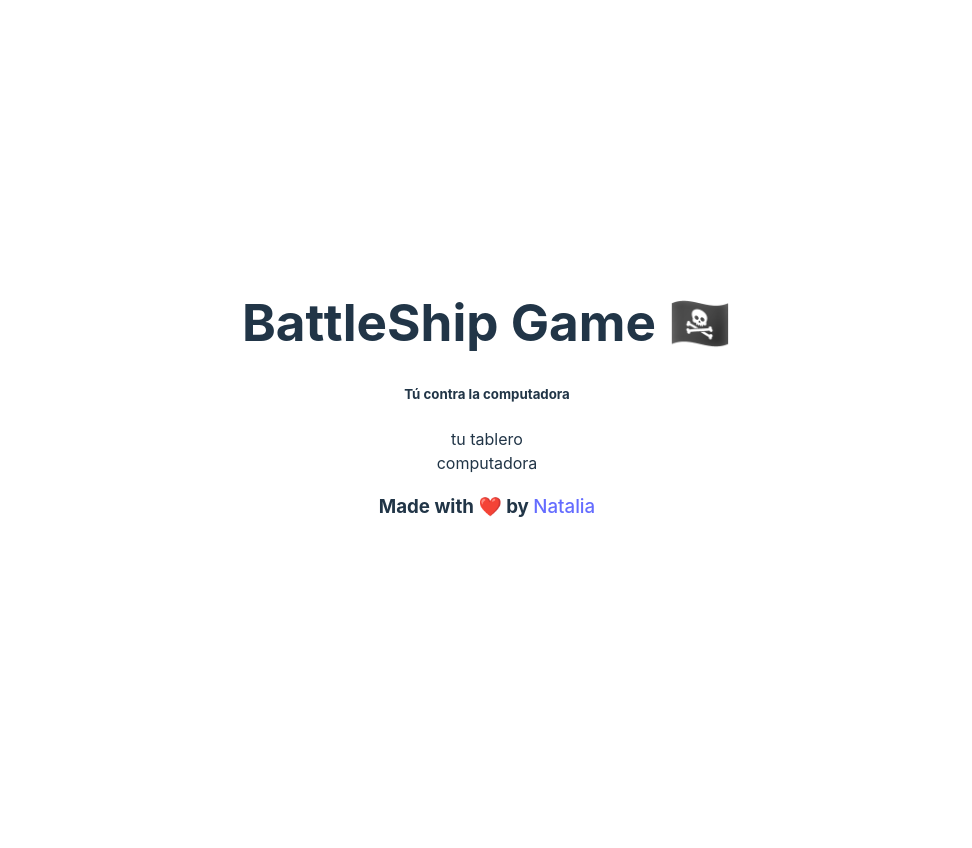
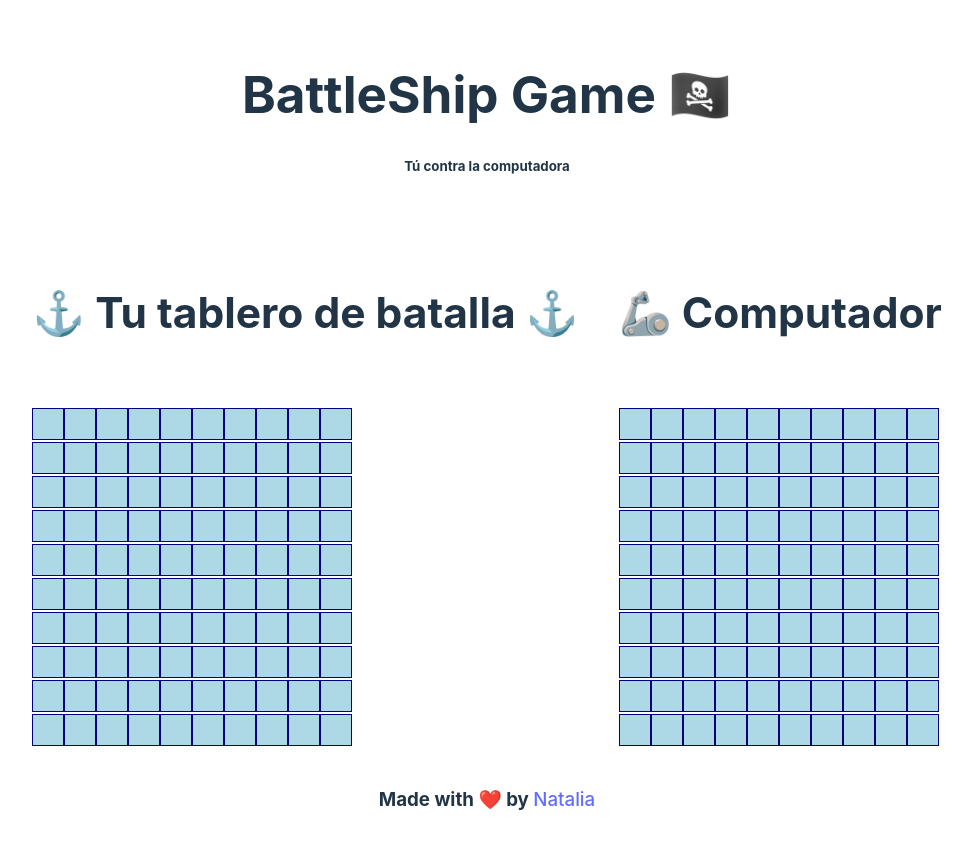
Before and after one commit to sm-nat/Battleship-Game, a React (Vite) app in the folder Battleship-Game/: page /board in a window 1280 px wide. Shown: the top 848 px of the page, without its empty margins (153-1125 px from the left). Before the commit the page ends 800 px from the top, so only its background shows below. Built offline with nearby package versions, Linux system fonts and the light colour scheme.

Commit message:
tableros listos,ahora voy a hacer los barcos

```diff
--- a/Battleship-Game/src/App.jsx
+++ b/Battleship-Game/src/App.jsx
@@ -1,6 +1,6 @@
 import React from 'react'
-import { useState } from 'react'
-import { useNavigate, Route, Routes, Router } from 'react-router-dom'
+//import { useState } from 'react'
+import { useNavigate, Route, Routes } from 'react-router-dom'
 
 import { Header } from './Header.jsx'
 import { Footer } from './Footer.jsx'
@@ -11,6 +11,7 @@ import './App.css'
 
 function App() {
   const navigate = useNavigate();
+
   const startPlay = () => {
     navigate('/board');
   }
@@ -21,7 +22,12 @@ function App() {
       <Header />
       <Routes>
         <Route path="/" element={<Play startPlay={startPlay} />} />
-        <Route path="/board" element={<Board />} />
+        <Route path="/board" element={
+          <div className='boards-container'>
+          <Board title=<h5>⚓️ Tu tablero de batalla ⚓️</h5>/>
+          <Board title=<h5>🦾 Computador </h5> />
+          </div>
+        } />
       </Routes>
       <Footer />
     </div>
--- /dev/null
+++ b/Battleship-Game/src/Board.css
@@ -0,0 +1,22 @@
+.boards-container {
+    display: flex;
+    justify-content: space-around;
+    margin: 20px;
+}
+.board {
+    margin: 20px;
+}
+.grid {
+    display: grid;
+    grid-template-columns: repeat(10, 30px);
+    grid-gap:2px;
+}
+.row {
+    display: contents;
+}
+.cell {
+    width: 30px;
+    height: 30px;
+    background-color: lightblue;
+    border: 1px solid navy;
+}
--- a/Battleship-Game/src/Board.jsx
+++ b/Battleship-Game/src/Board.jsx
@@ -1,10 +1,23 @@
 import React from "react";
+import "./Board.css"
 
-export const Board = () => {
+export const Board = ({ title }) => {
+
+    //matriz 10x10 para el tablero
+    const board = Array(10).fill(null).map(() => Array(10).fill(null));
     return (
-        <div>
-            <div className="board-player"> tu tablero</div>
-            <div className="board-computer"> computadora</div>
+        <div className="board">
+            <h1>{title}</h1>
+            <div className="grid">
+                {board.map((row, rowIndex) => (
+                    <div key={rowIndex} className="row">
+                        {row.map((cell, cellIndex) => (
+                            <div key={cellIndex} className="cell">
+                            </div>
+                        ))}
+                    </div>
+                ))}
+            </div>
         </div>
 
     )
```
